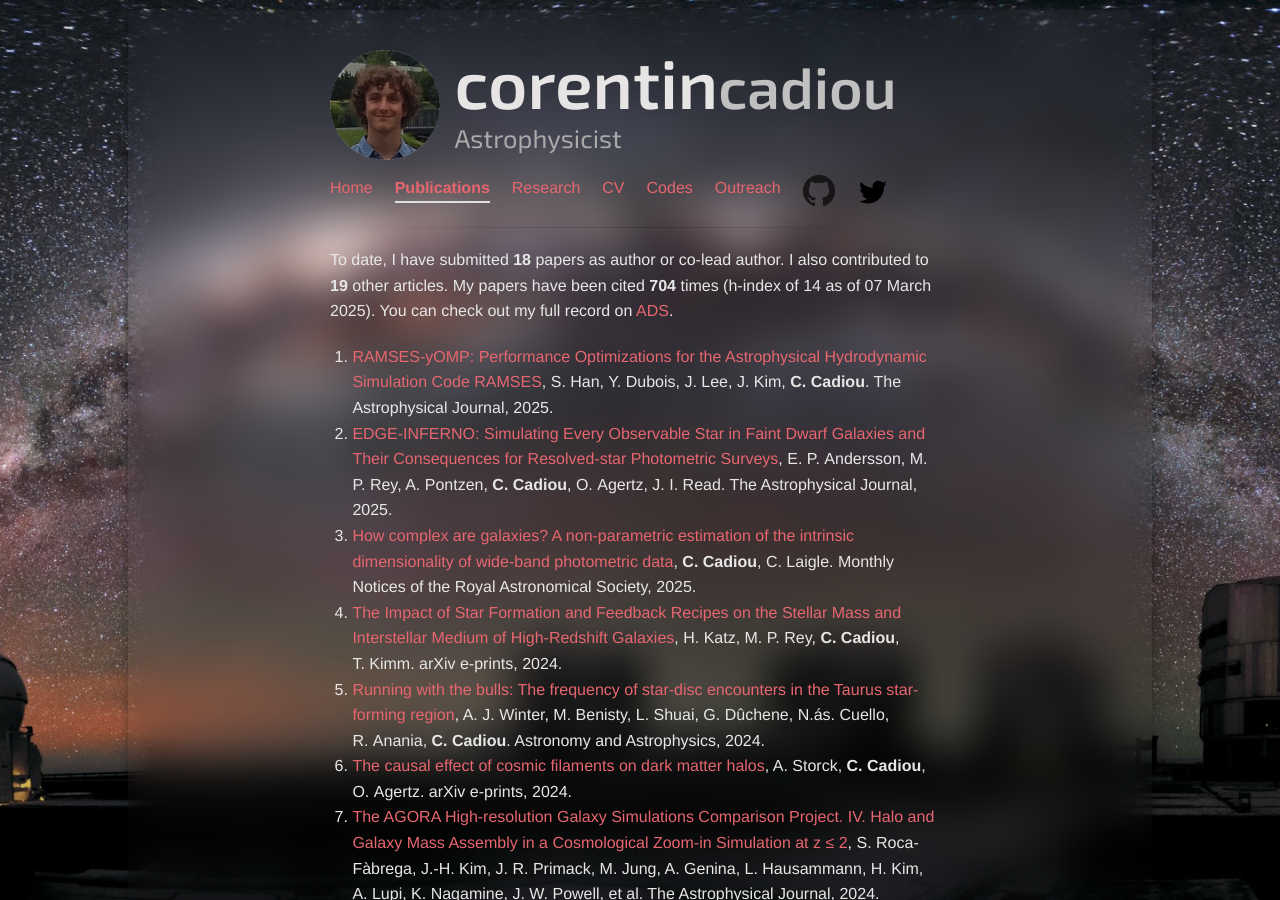
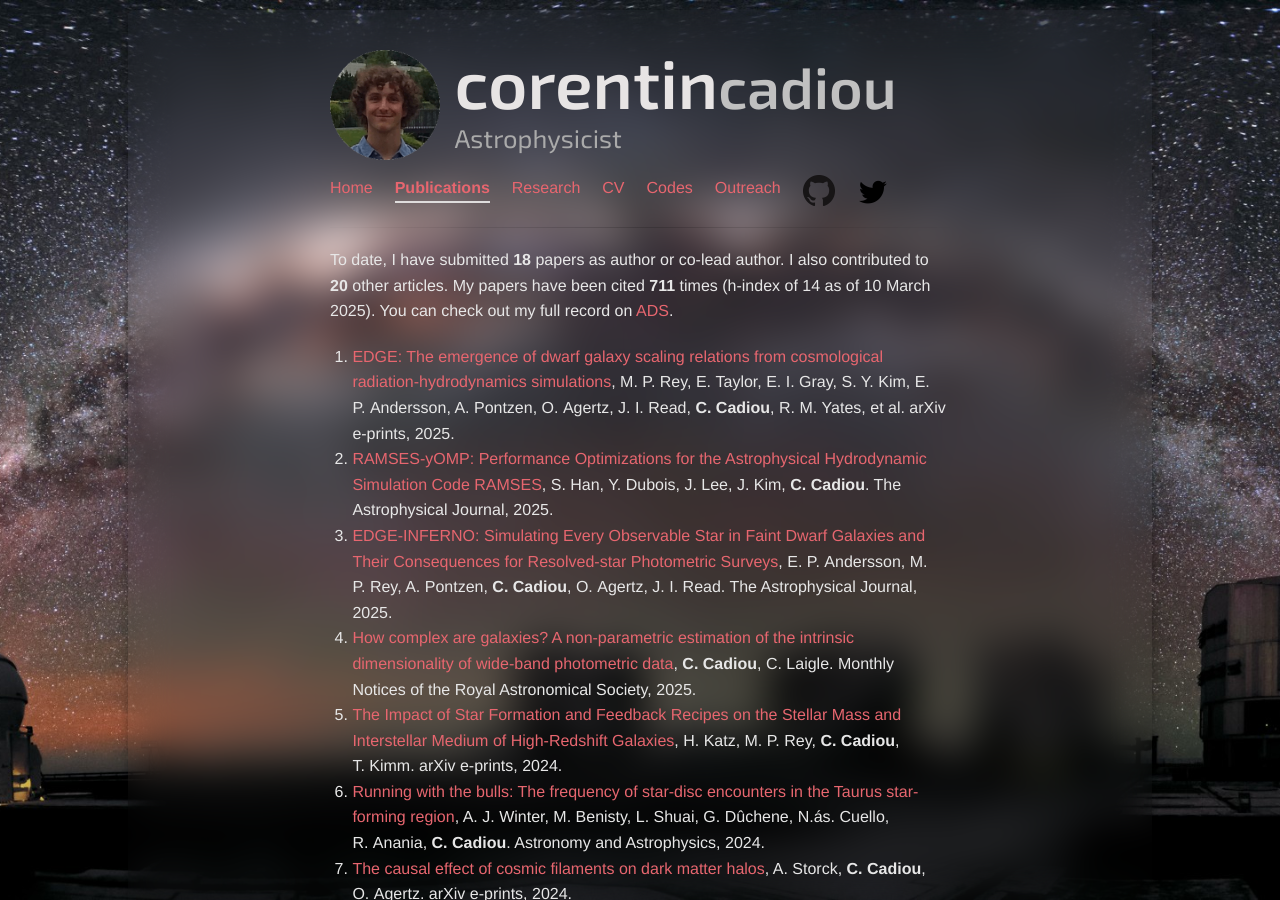
Before and after one commit to cphyc/cphyc.github.io, a Jekyll site: the page built from publications/index.html, in a window 1280 px wide and 900 px high. Built offline with Jekyll 4.4.1, drawn with Linux system fonts in a browser that asks for light colours; nearby versions of some CDN libraries.

Commit message:
chore: autopublish 2025-03-10T00:01:39Z

```diff
--- a/publications/index.html
+++ b/publications/index.html
@@ -7,11 +7,50 @@ description: My Publications
 
 <p>
   To date, I have submitted <b>18</b> papers as author or co-lead author.
-  I also contributed to <b>19</b> other articles.
-  My papers have been cited <b>704</b> times (h-index of 14 as of 07 March 2025).
+  I also contributed to <b>20</b> other articles.
+  My papers have been cited <b>711</b> times (h-index of 14 as of 10 March 2025).
   You can check out my full record on <a href="https://ui.adsabs.harvard.edu/search/q=((author%3A%22Cadiou%2C%20C%22))%20-bibstem%3A%22zndo%22%20collection%3Aastronomy&sort=date%20desc%2C%20bibcode%20desc&p_=0" target="_blank">ADS</a>.
 </p>
 <ol>
+
+  <li>
+    <a href="https://arxiv.org/abs/2503.03813">EDGE: The emergence of dwarf galaxy scaling relations from cosmological radiation-hydrodynamics simulations</a>,
+
+
+      M. P.&nbsp;Rey,
+
+
+      E.&nbsp;Taylor,
+
+
+      E. I.&nbsp;Gray,
+
+
+      S. Y.&nbsp;Kim,
+
+
+      E. P.&nbsp;Andersson,
+
+
+      A.&nbsp;Pontzen,
+
+
+      O.&nbsp;Agertz,
+
+
+      J. I.&nbsp;Read,
+
+    <b>
+      C.&nbsp;Cadiou</b>,
+
+
+      R. M.&nbsp;Yates,
+
+
+      et al.
+
+    arXiv e-prints, 2025.
+  </li>
 
   <li>
     <a href="https://arxiv.org/abs/2411.14631">RAMSES-yOMP: Performance Optimizations for the Astrophysical Hydrodynamic Simulation Code RAMSES</a>,
```
Also changed, not shown: 2 other files.
